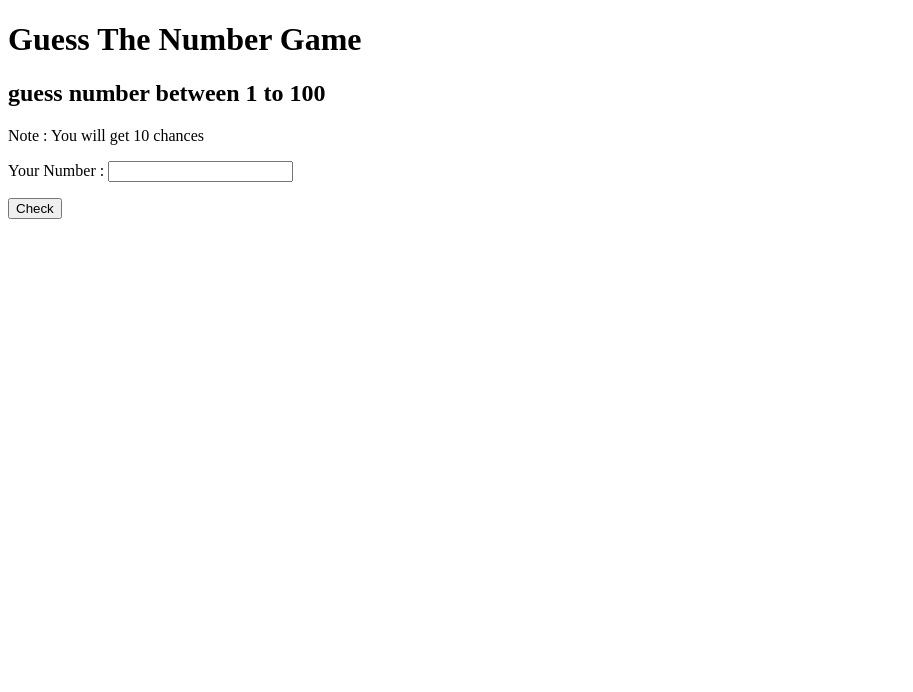
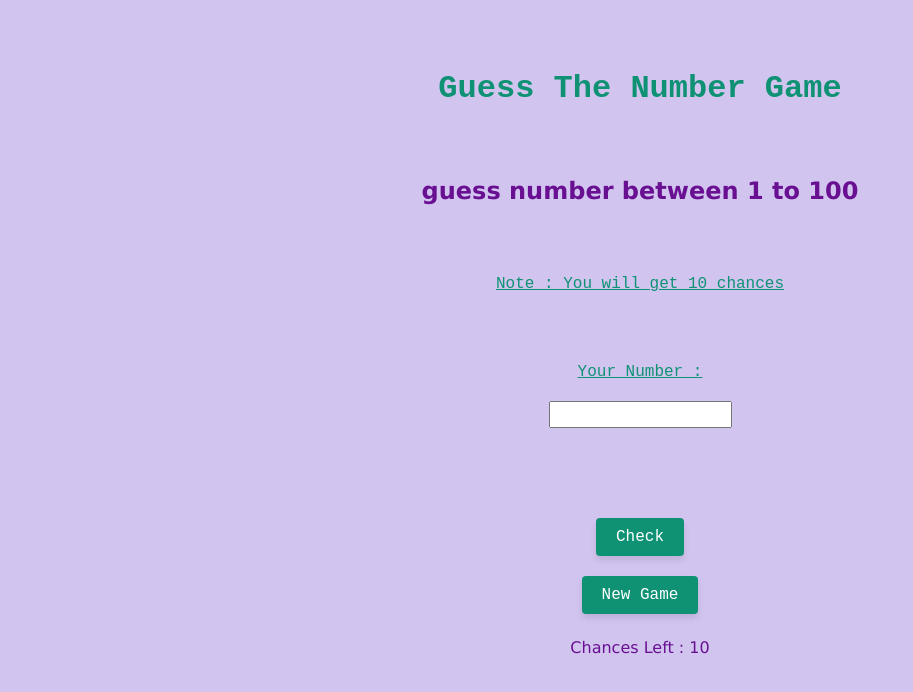
Before and after one commit to Shashwat-Trivedi/Guess-the-Number, a plain HTML site: page index.html in a window 1280 px wide. Shown: the whole page, without its empty margins (0-913 px from the left). Drawn offline with Linux system fonts and the light colour scheme.

Commit message:
complete html and css

```diff
--- a/index.html
+++ b/index.html
@@ -2,10 +2,10 @@
 <html lang="en">
 
 <head>
-    <meta charset="UTF-8">
-    <meta name="viewport" content="width=device-width, initial-scale=1.0">
+    <meta charset="UTF-8" />
+    <meta name="viewport" content="width=device-width, initial-scale=1.0" />
     <title>GUESS THE NUMBER</title>
-    <link rel="stylesheet" href="styles.css">
+    <link rel="stylesheet" href="styles.css" />
 </head>
 
 <body>
@@ -13,16 +13,22 @@
     <form>
         <h2>guess number between 1 to 100</h2>
         <p id="note"><span> Note : </span>You will get 10 chances</p>
-        <p><label for="randomNumber">Your Number : </label> <input type="text" name="randomNumber" id="randomNumber">
+        <p>
+            <label for="randomNumber">Your Number :</label><br>
+            <input type="text" name="randomNumber" id="randomNumber" />
         </p>
-        <button id="sumbit">Check
-        </button>
+        <button id="sumbit">Check</button>
     </form>
-    <div id="Won">
-    </div>
-    <div id="chancesLeft">
+    <div id="result">
+        <h2></h2>
     </div>
 
+    <button id="reload" type="button">New Game</button>
+    <div id="chancesLeft">Chances Left :
+        <span id="chances">10</span>
+
+        </span>
+    </div>
 </body>
 <script src="script.js"></script>
 
--- a/styles.css
+++ b/styles.css
@@ -0,0 +1,95 @@
+* {
+    margin: 0;
+    padding: 0;
+    box-sizing: border-box;
+}
+body {
+    background-color: rgb(209, 196, 239);
+}
+
+h1 {
+    color: #0f9274;
+    font-family: 'Courier New', Courier, monospace;
+    text-align: center;
+    margin: 70px 0;
+}
+
+h2 {
+    color: #690f92;
+    font-family:'Lucida Sans', 'Lucida Sans Regular', 'Lucida Grande', 'Lucida Sans Unicode', Geneva, Verdana, sans-serif;
+    text-align: center;
+    margin: 20px 0;
+}
+
+p {
+    color: #0f9274;
+    font-family: 'Courier New', Courier, monospace;
+    text-align: center;
+    text-decoration: underline;
+    margin: 70px;
+}
+
+#randomNumber {
+    min-height: 20px;
+    color: #690f92;
+    font-family:'Lucida Sans', 'Lucida Sans Regular', 'Lucida Grande', 'Lucida Sans Unicode', Geneva, Verdana, sans-serif;
+    text-align: center;
+    padding: 4px;
+    margin: 20px 0;
+}
+
+button {
+    background-color: #0f9274;
+    color: white;
+    font-family: 'Courier New', Courier, monospace;
+    border: none;
+    padding: 10px 20px;
+    text-align: center;
+    text-decoration: none;
+    display: block;
+    font-size: 16px;
+    margin: 4px auto;
+    cursor: pointer;
+    border-radius: 4px;
+    box-shadow: 0 4px 6px rgba(0, 0, 0, 0.1);
+}
+
+button:hover {
+    background-color: #0d785f;
+    color: white;
+    font-family: 'Courier New', Courier, monospace;
+    border: none;
+    padding: 10px 20px;
+    text-align: center;
+    text-decoration: none;
+    display: block;
+    font-size: 16px;
+    margin: 4px auto;
+    cursor: pointer;
+    border-radius: 4px;
+    box-shadow: 0 4px 6px rgba(0, 0, 0, 0.3);
+}
+
+button:active {
+    background-color: #0a5f4b;
+    color: white;
+    font-family: 'Courier New', Courier, monospace;
+    border: none;
+    padding: 10px 20px;
+    text-align: center;
+    text-decoration: none;
+    display: block;
+    font-size: 16px;
+    margin: 4px auto;
+    cursor: pointer;
+    border-radius: 4px;
+    box-shadow: none;
+}
+
+#chancesLeft {
+    color: #690f92;
+    font-family:'Lucida Sans', 'Lucida Sans Regular', 'Lucida Grande', 'Lucida Sans Unicode', Geneva, Verdana, sans-serif;
+    text-align: center;
+    padding: 4px;
+    margin: 20px 0;
+}
```
